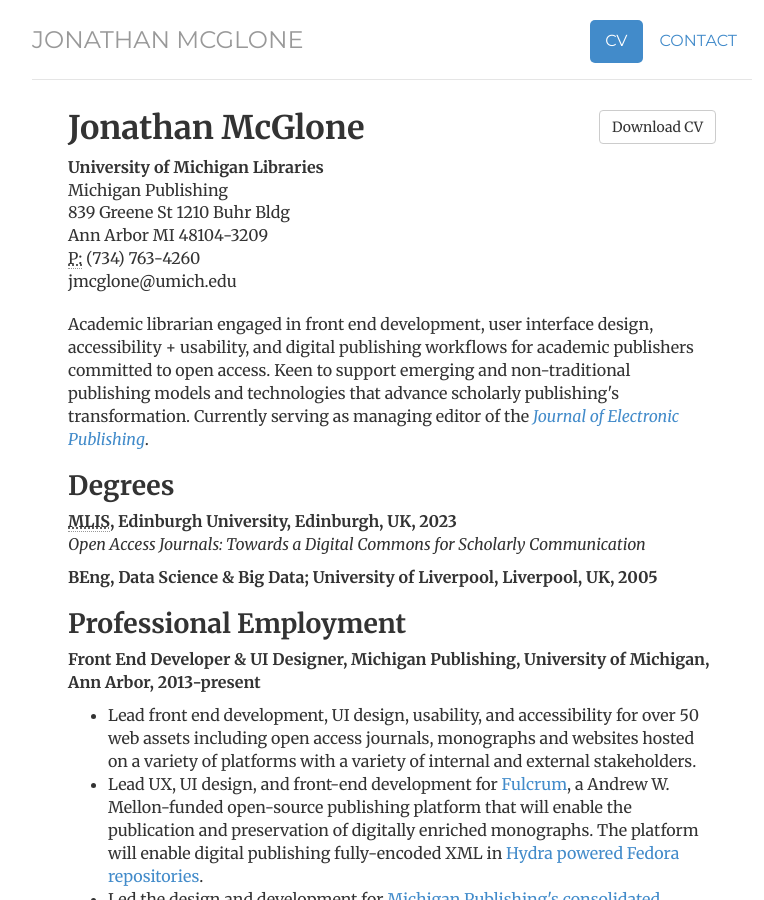
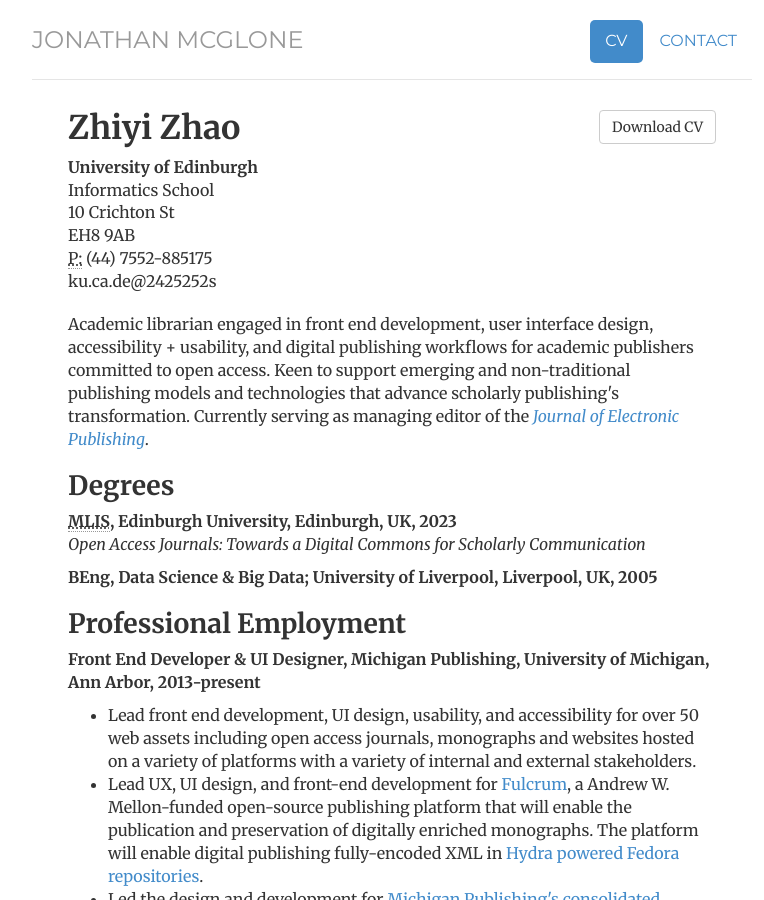
Before and after one commit to Zhiyi12/Zhiyi12.github.io, a Jekyll site: the page built from cv/index.html, in a window 1280 px wide and 900 px high. Shown: the whole window, without its empty margins (248-1012 px from the left). Built offline with Jekyll 4.4.1, drawn with Linux system fonts in a browser that asks for light colours.

Commit message:
academic

```diff
--- a/cv/index.html
+++ b/cv/index.html
@@ -6,19 +6,19 @@
 projects: passive
 notes: passive
 contact: passive
-description: Current CV for Jonathan McGlone, a Librarian, Front-End Developer, Digital Publisher, Project Manager, Music Enthusiast, and Web Noodler living and working in Michigan.
+description: Current CV for Zhiyi Zhao, a deep learning engineer, project manager, and web noodler living and working in UK.
 ---
 <div class="cv">
 	<a href="/files/McGlone-CV-2015.pdf" class="btn btn-default pull-right" title="Download CV as PDF">Download CV</a>
 				<div itemscope itemtype="http://data-vocabulary.org/Person">
-				<span itemprop="name"><h1>Jonathan McGlone</h1></span>
+				<span itemprop="name"><h1>Zhiyi Zhao</h1></span>
 				<address>
-				<span itemprop="affiliation"><strong>University of Michigan Libraries</strong><br></span>
-				<span itemprop="affiliation">Michigan Publishing<br></span>
-				839 Greene St 1210 Buhr Bldg<br>
-				Ann Arbor MI 48104-3209<br>
-				<abbr title="phone">P:</abbr> (734) 763-4260<br>
-				<span class="obfuscate">ude.hcimu@enolgcmj</span>
+				<span itemprop="affiliation"><strong>University of Edinburgh</strong><br></span>
+				<span itemprop="affiliation">Informatics School<br></span>
+				10 Crichton St<br>
+				EH8 9AB<br>
+				<abbr title="phone">P:</abbr> (44) 7552-885175<br>
+				<span class="obfuscate">s2525242@ed.ac.uk</span>
 				</address>
 				</div>
 
```
